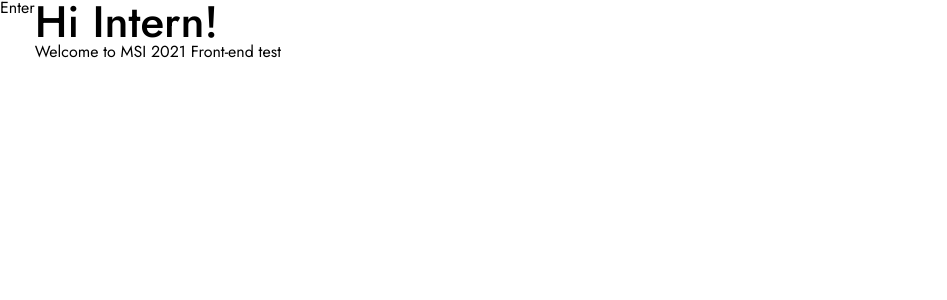
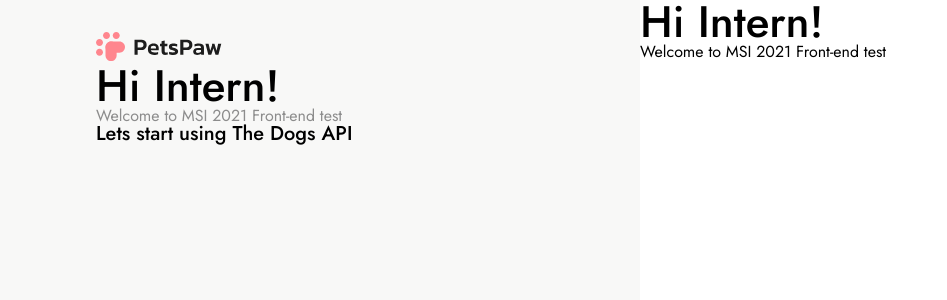
Before and after one commit to anastasssia88/macpaw-frontend, a React (Create React App) app: page / in a window 1280 px wide. Shown: the top 300 px of the page, without its empty margins (0-947 px from the left). Built offline with nearby package versions, Linux system fonts and the light colour scheme.

Commit message:
set up layout for sidenav

```diff
--- /dev/null
+++ b/src/components/Text.js
@@ -0,0 +1,23 @@
+import React from 'react'
+import styled from 'styled-components';
+
+const Text = ({content, sm, gray, black}) => {
+    return (
+        <P sm={sm}
+        gray={gray}
+        black={black}
+        >
+            {content}
+        </P>
+    )
+}
+
+export default Text
+
+const P = styled.p`
+    font-size: ${props => props.sm ? '16px' : '20px'};
+    color: ${props => props.black && '#1D1D1D'};
+    color: ${props => props.gray && '#8C8C8C'};
+    /* color: ${props => props.black && '${props => props.theme.textPrim}'};
+    color: ${props => props.gray && '${props => props.theme.textSec}'}; */
+`
--- a/src/layout/Sidenav.js
+++ b/src/layout/Sidenav.js
@@ -1,11 +1,40 @@
 import React from 'react'
+import styled from 'styled-components';
+import logo from '../images/logo.svg'
+
+// Components
+import Text from '../components/Text'
 
 const Sidenav = () => {
     return (
-        <div>
-            Enter
-        </div>
+        <Section>
+            <Wrapper>
+                <Logo src={logo} alt="pets paw" />
+                <div>
+                    <h1>Hi Intern!</h1>
+                    <Text sm gray content="Welcome to MSI 2021 Front-end test" />
+                    <h3>Lets start using The Dogs API</h3>
+                </div>
+
+            </Wrapper>
+        </Section>
     )
 }
 
 export default Sidenav
+
+
+const Section = styled.section`
+    background: ${props => props.theme.bgMain};
+    height: 100vh;
+    width: 50%;
+`
+
+const Wrapper = styled.div`
+    margin: 2rem 6rem;
+`
+
+const Logo = styled.img`
+    width: 8rem;
+    height: auto;
+`
--- a/src/theme/theme.js
+++ b/src/theme/theme.js
@@ -1,13 +1,15 @@
 export const lightTheme = {
-    heading: "rgba(29, 29, 29, 1)",
-    text: "rgba(140, 140, 140, 1)",
-    bgMain: "#E5E5E5;",
+    textPrim: "#1D1D1D", // black
+    textSec: "#8C8C8C", // gray
+
+    bgMain: "#F8F8F7;",
     bgSide: "#E5E5E5",
     bgPink: "#FBE0DC",
 
   };
 
 export const darkTheme = {
-    heading: 'white',
+    textPrim: "#FFFFFF", // white
+    textSec: "#8C8C8C", // gray
 
 }
```
Also changed, not shown: src/pages/Home.js (+12 -0 lines).
